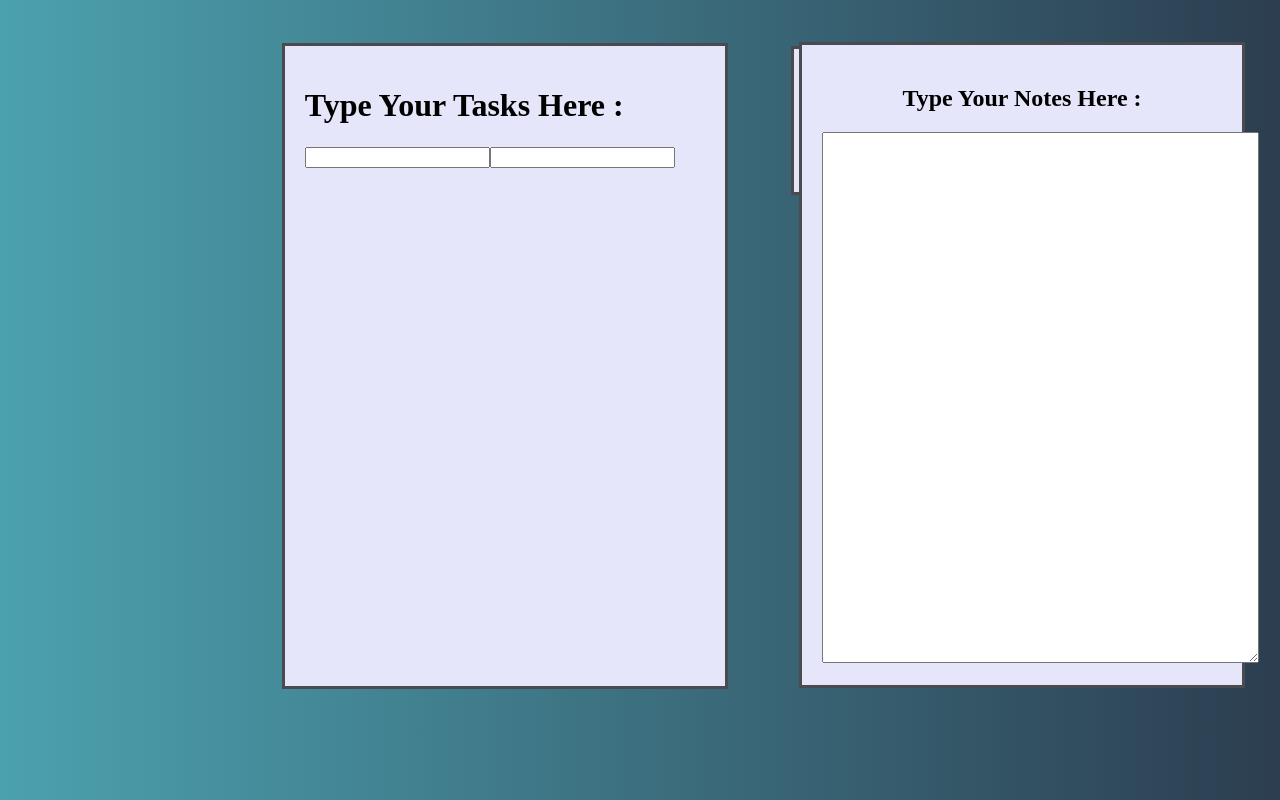
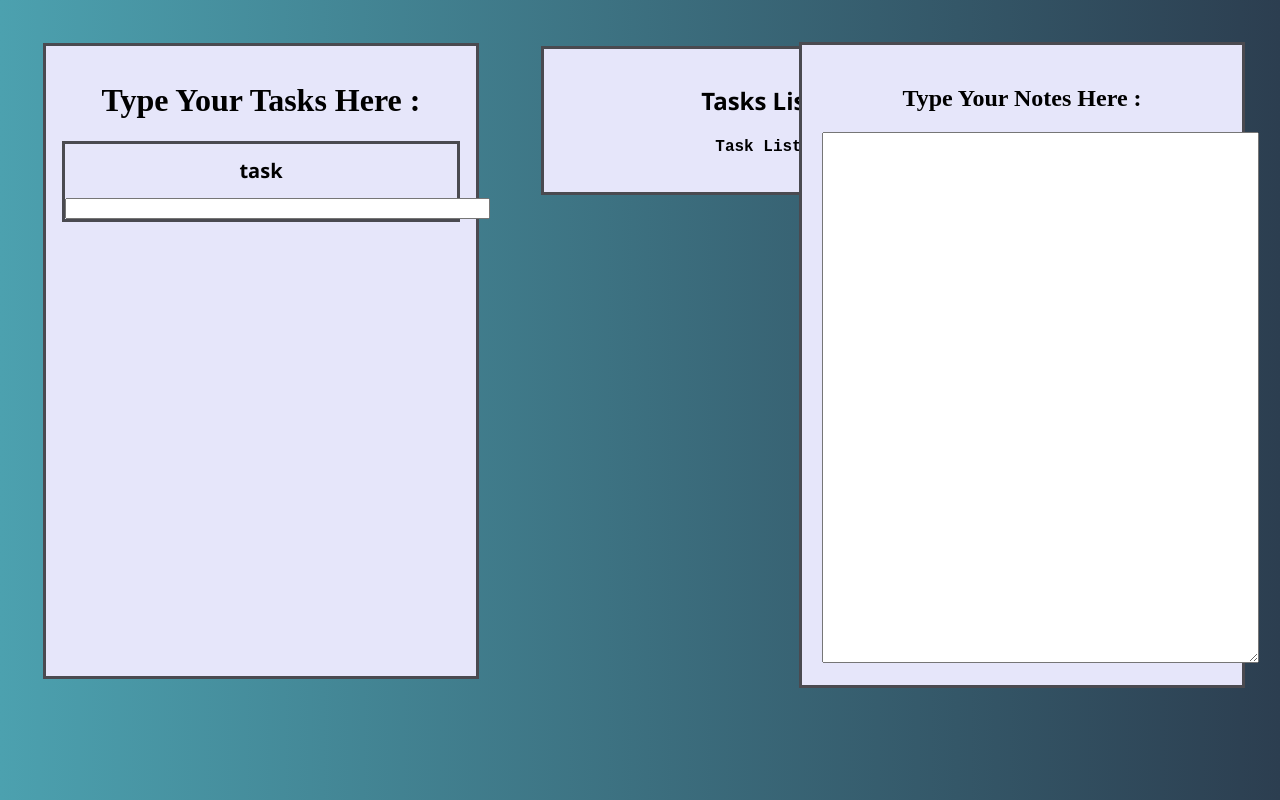
Before and after one commit to Shreyanshdot/things-get-done, a React (Create React App) app: page / in a window 1280 px wide. Built offline with nearby package versions, Linux system fonts and the light colour scheme.

Commit message:
style: some style for Tasks

```diff
--- a/src/Components/Tasks.css
+++ b/src/Components/Tasks.css
@@ -1,17 +1,32 @@
-.Tasks-area {
+.Tasks-card {
   background-color: lavender;
   position: relative;
   /* left: 270px; */
-  left: 20%;
-  padding: 20px;
+  /* left: 20%; */
+  padding: 15px;
   /* margin: auto; */
   width: 400px;
   height: 600px;
   border: 3px solid #000000ad;
 }
-h1 {
+
+.Tasks-card-label {
+  text-align: center;
   font-family: "Times New Roman", Times, serif;
 }
-.textblock2 {
-  align-items: center;
+
+.Tasks-body {
+  font-size: 10px;
 }
+
+.input {
+  /* align-items: center; */
+  margin: 1px;
+  text-align: center;
+  border: 3px solid #000000ad;
+}
+
+.task-label {
+  font-family: "Segoe UI", Tahoma, Geneva, Verdana, sans-serif;
+  text-align: center;
+}
--- a/src/Components/Tasks.js
+++ b/src/Components/Tasks.js
@@ -13,14 +13,19 @@ function Tasks() {
     }
 
     return(
-        <div className="Tasks-area">
-            <h1>Type Your Tasks Here :</h1>
-             <div className="Tasks-body">
-                <form action="">
-                   <input type="textblock1"   onInput={CheckInput}/>
-                   <input type="textblock2" id="textblock2"  onInput={CheckInput}/>
-                </form>
-                </div>
+        <div className="Tasks-card">
+            <h1 className="Tasks-card-label">Type Your Tasks Here :</h1>
+            <div className="Tasks-body">
+                <div> <form >
+
+                   <div className="input">
+                       <h1 className="task-label">task </h1>
+                       <input type="text" id="textblock1" onInput={CheckInput} size="50"/>
+                   </div>
+
+
+                </form> </div>
+         </div>
                 <TasksCompleted/>
         </div>
     );
```
